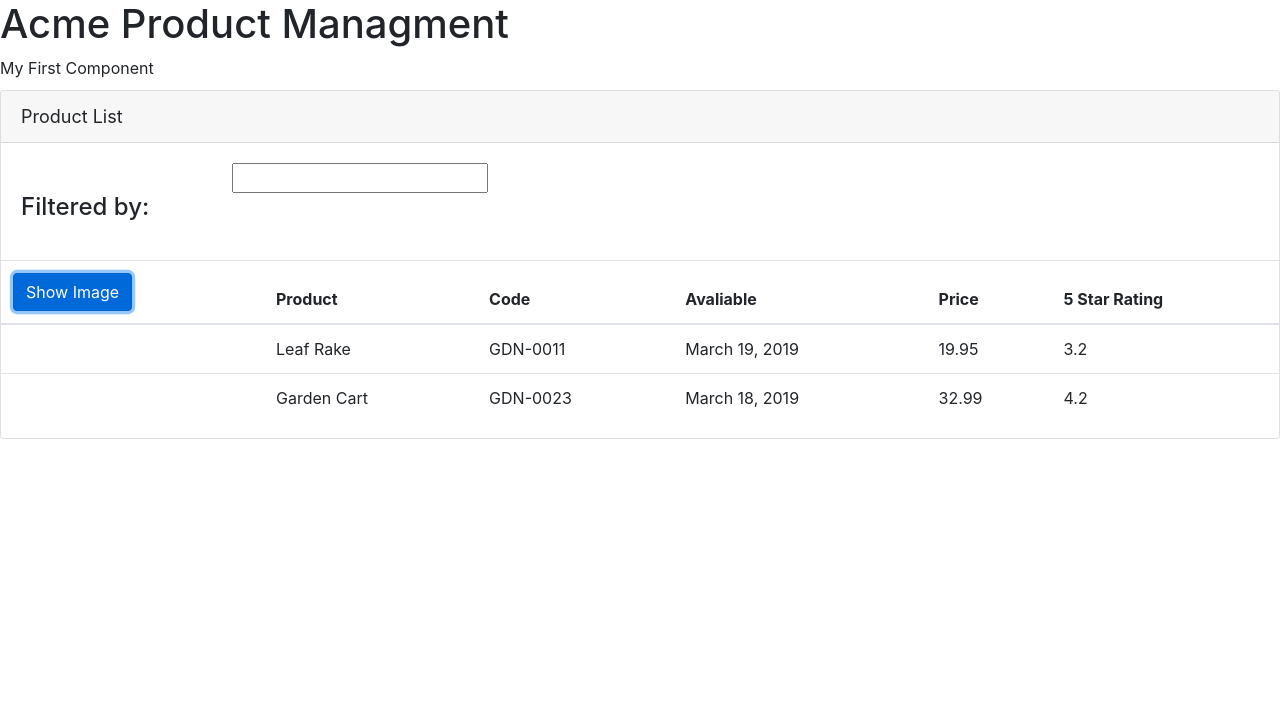
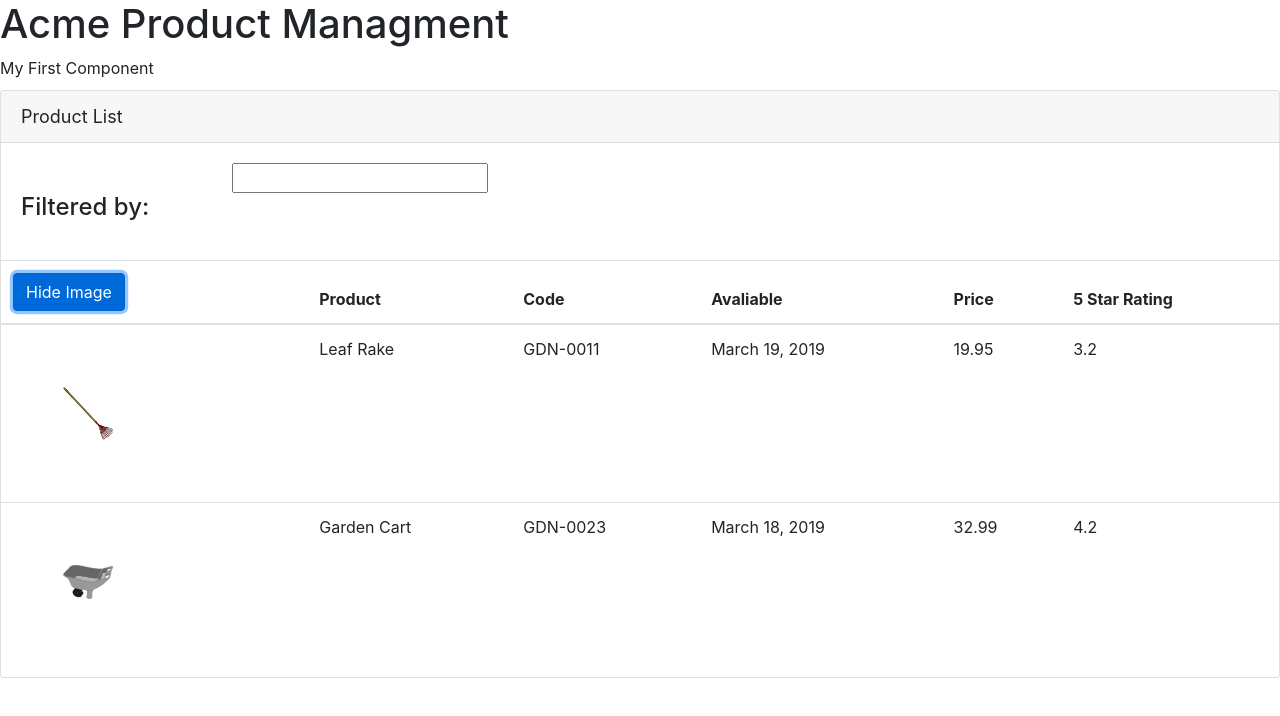
Before and after one commit to HudsonFinn/AngularCourse, an Angular app: page / in a window 1280 px wide. Both pictures are taken after a click on the button "Show Image". Shown: the top 716 px of the page. Built offline with nearby package versions, Linux system fonts and the light colour scheme.

Commit message:
Added event handling to show images

```diff
--- a/src/app/products/product-list.component.html
+++ b/src/app/products/product-list.component.html
@@ -23,8 +23,9 @@
 			<thead>
 				<tr>
 					<th>
-						<button class='btn btn-primary'>
-							Show Image
+						<button class='btn btn-primary'
+							(click)='toggleImage()'>
+							{{ showImage ? 'Hide' : 'Show' }} Image
 						</button>
 					</th>
 					<th>Product</th>
@@ -36,7 +37,13 @@
 			</thead>
 			<tbody>
 				<tr *ngFor='let product of products'>
-					<td></td>
+					<td>
+						<img *ngIf='showImage'
+							[src]='product.imageUrl'
+							[title]='product.productName'
+							[style.width.px]='imageWidth'
+							[style.margin.px]='imageMargin'>
+					</td>
 					<td>{{ product.productName }}</td>
 					<td>{{ product.productCode }}</td>
 					<td>{{ product.releaseDate }}</td>
--- a/src/app/products/product-list.component.ts
+++ b/src/app/products/product-list.component.ts
@@ -7,6 +7,9 @@ import { Component } from '@angular/core';
 })
 export class ProductListComponent {
 	pageTitle: string = 'Product List'
+	imageWidth: number = 50;
+	imageMargin: number = 50;
+	showImage: boolean = false;
 	products: any[] = [
 	  {
 	    "productId": 1,
@@ -29,4 +32,8 @@ export class ProductListComponent {
 	    "imageUrl": "assets/images/garden_cart.png"
 	  }
 	];
+
+	toggleImage(): void {
+		this.showImage = !this.showImage;
+	}
 }
```
